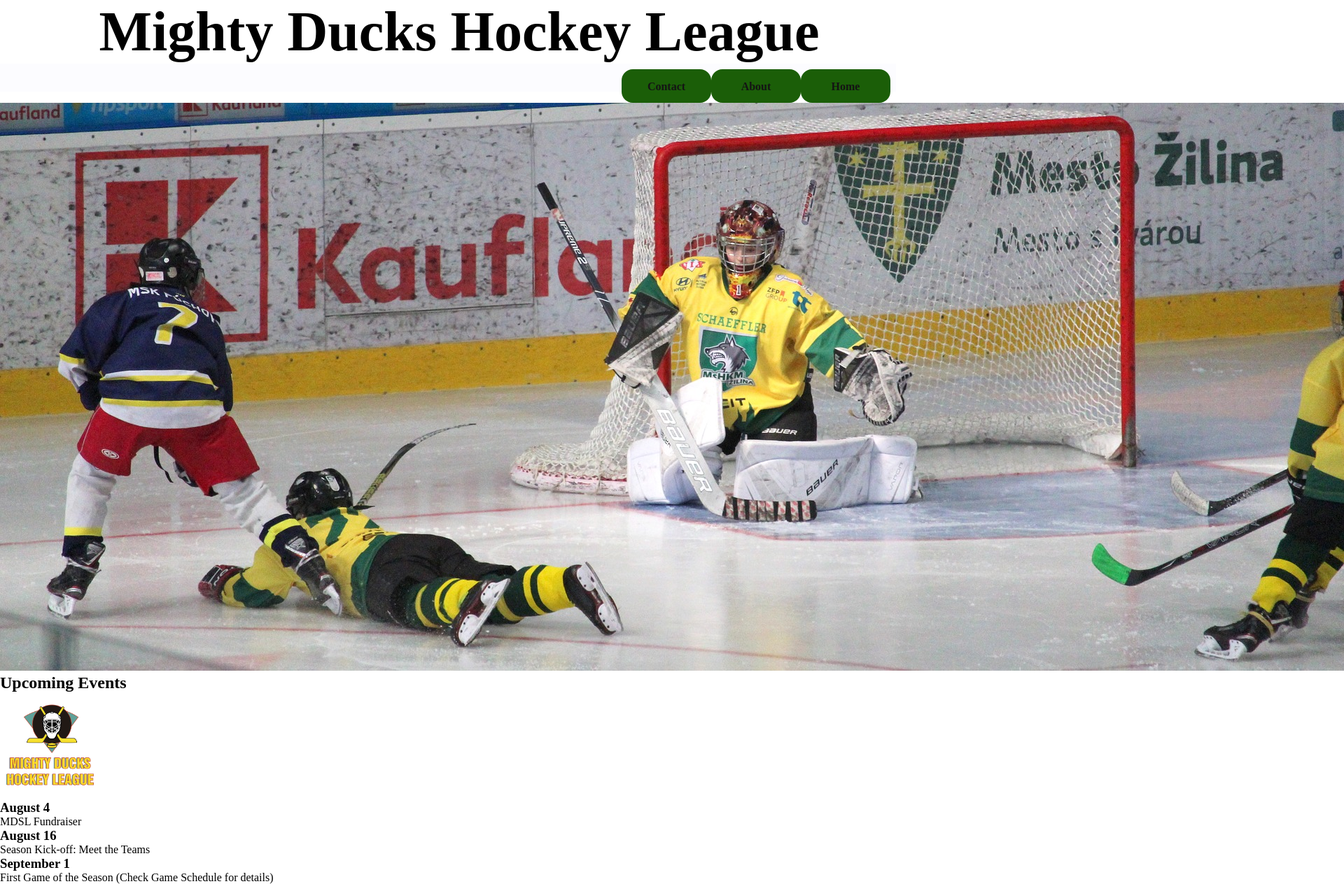
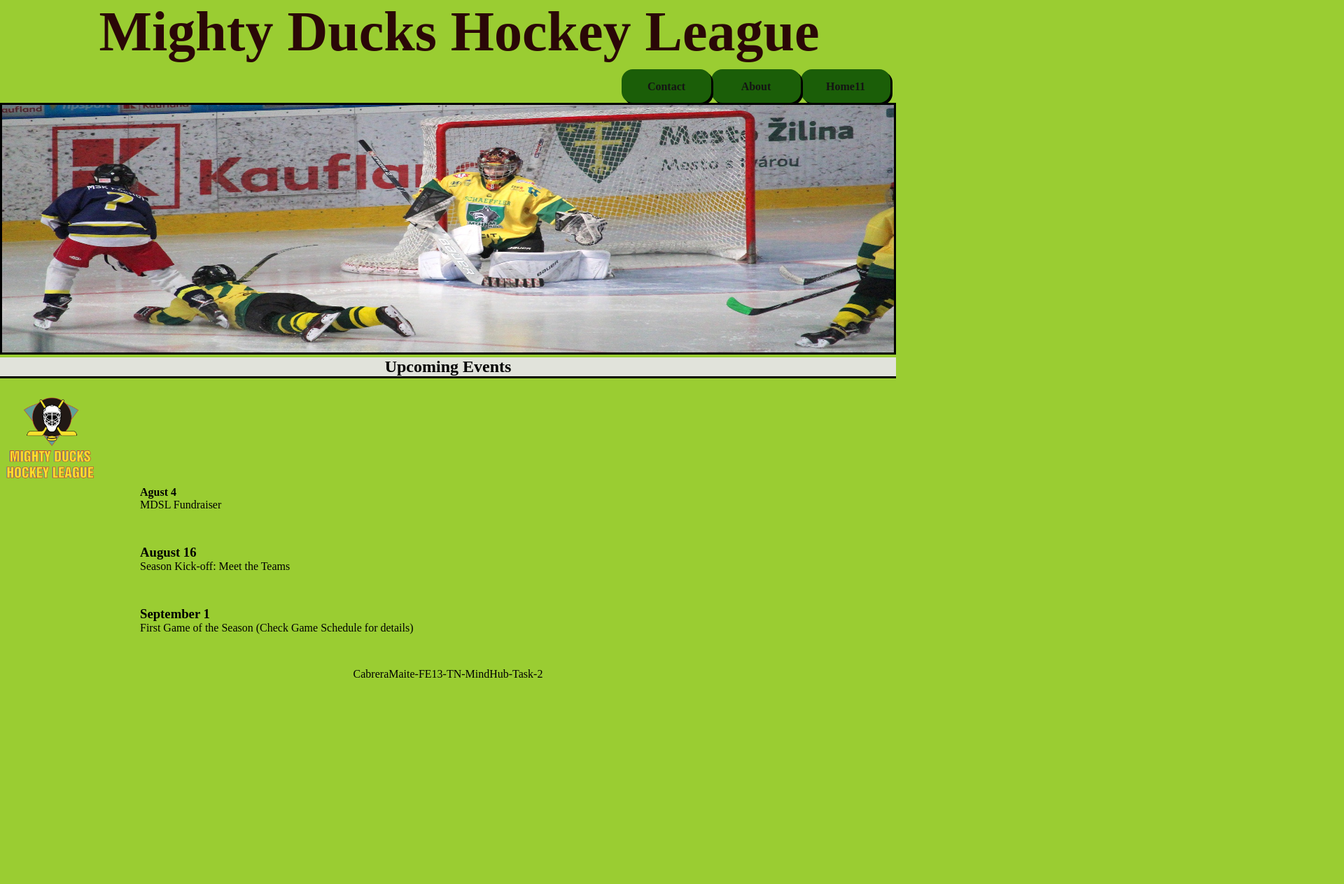
Before and after one commit to MaiteCabrera/CabreraMaite-FE13-TN-MindHub, a plain HTML site: page index.html in a window 1280 px wide. Shown: the whole page at 70% size, 1920 px wide, since content can reach past the window. After the commit the page ends 973 px from the top, so only its background shows below. Drawn offline with Linux system fonts and the light colour scheme.

Commit message:
Estructura realizada, faltan corregir estilos

```diff
--- a/assets/CSS/style.css
+++ b/assets/CSS/style.css
@@ -2,7 +2,8 @@
     padding: 0;
     margin: 0;
     text-decoration: none;
-    list-style: none;
+    background-color: yellowgreen;
+    font-family: italic;
     box-sizing: border-box;
 
 }
@@ -14,20 +15,40 @@ h1{
     font-size: 5rem;
     text-align: center;
     margin-left: 3rem;
+    color: rgb(42, 7, 7);
+    background-color: yellowgreen;
 }
+h2{
+    background-color: #e1e3db;
+    text-align: center;
+    border-bottom: solid;
 
-/*Menú*/
- nav{
-    background-color: rgb(252, 252, 255);
-    min-height: 5vh;
-    padding: 0.5rem;
-    padding-bottom: 1rem;
+}
+h3{
+
+    color: black;
 
 }
 
-a {
-    /*float: left;*/
-    display: inline-block;
+div img {
+    width: 100%;
+    height: 45vh;
+    border-style: solid;
+}
+
+
+ nav{
+
+    background-color: yellowgreen;
+    min-height: 5vh;
+    padding: 0.5em;
+    padding-bottom: 0.5rem;
+    top: 1em;
+
+}
+
+nav >a {
+    display: block;
     width: 8rem;
     height: 3rem;
     color: #141414;
@@ -36,8 +57,9 @@ a {
     border-radius: 1rem;
     text-align: center;
     padding-top: 1rem;
-    font-weight: bolder;
+    font-weight: bold;
     float: right;
+    box-shadow: 3px 3px rgb(0,0,0);
 
 }
 
@@ -50,12 +72,17 @@ a:active{
     background-color: black;
 }
 
-/*Imagen 1*/
+#logo{
+    background-color: transparent;
+    position: relative;
+    top: 10px;
+}
 
+article{
+    padding-left: 200px;
+    padding-bottom: 3em;
+}
 
-figure{
-    display: block;
-    margin: auto;
-    width: auto;
-    height: 150%;
+footer{
+    text-align: center;
 }
--- a/index.html
+++ b/index.html
@@ -14,47 +14,37 @@
     <header>
         <h1>Mighty Ducks Hockey League</h1>
         <nav >
-            <a href="./index.html" >Home</a>
+            <a href="#" >Home11</a>
             <a href="./About.html">About </a>
-            <a >Contact</a>
+            <a href="./contact.html">Contact</a>
+        </nav>
+        <div>
+            <img src="./assets/img/design1_image2.jpg" alt="banner">
+        </div>
 
-        </nav>
     </header>
-    <figure>
-        <img id="banner" src="./assets/img/design1_image2.jpg"  alt="Imagen1">
-    </figure>
-
 
     <main>
-
         <section>
             <h2>Upcoming Events</h2>
-            </section>
-
-            <figure>
-                <img id="logoPagina" src="./assets/img/LogoMightyDucks-01.png" height="150" alt="LogoMightyDucks-01">
-            </figure>
-
+            <img id="logo"src="./assets/img/LogoMightyDucks-01.png" height="150" alt="Logo">
             <article>
-                    <h3>August 4</h3>
-
+                <h4>Agust 4</h4>
                     <p>MDSL Fundraiser</p>
-
+            </article>
+            <article>
                 <h3>August 16</h3>
-
                     <p>Season Kick-off: Meet the Teams</p>
-
+            </article>
+            <article>
                 <h3>September 1</h3>
-
                     <p>First Game of the Season (Check Game Schedule for details)</p>
             </article>
-
-
-
+        </section>
     </main>
 
-
-
-
+    <footer>
+        <p>CabreraMaite-FE13-TN-MindHub-Task-2</p>
+    </footer>
 </body>
 </html>
```
Also changed, not shown: About.html (+18 -23 lines), contact.html (+17 -16 lines). Lines whose indentation alone changed are shown as unchanged.
